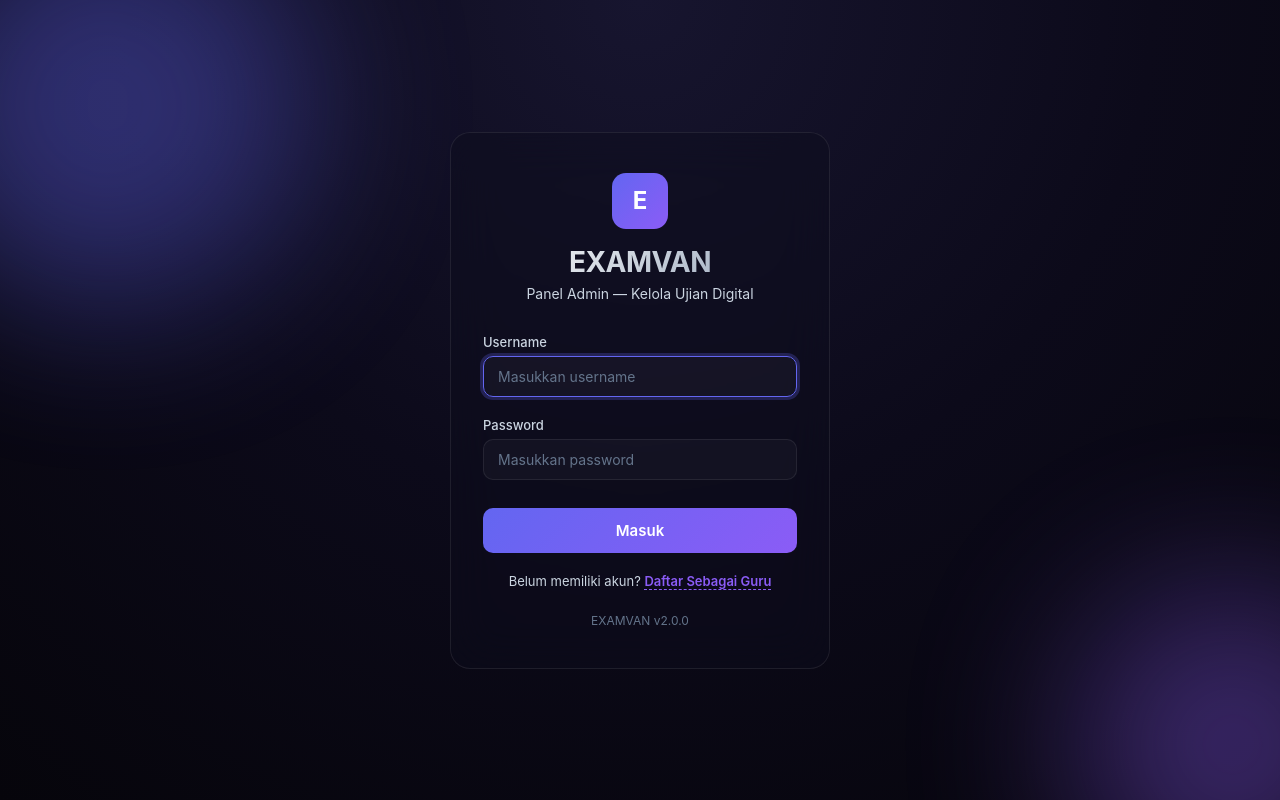
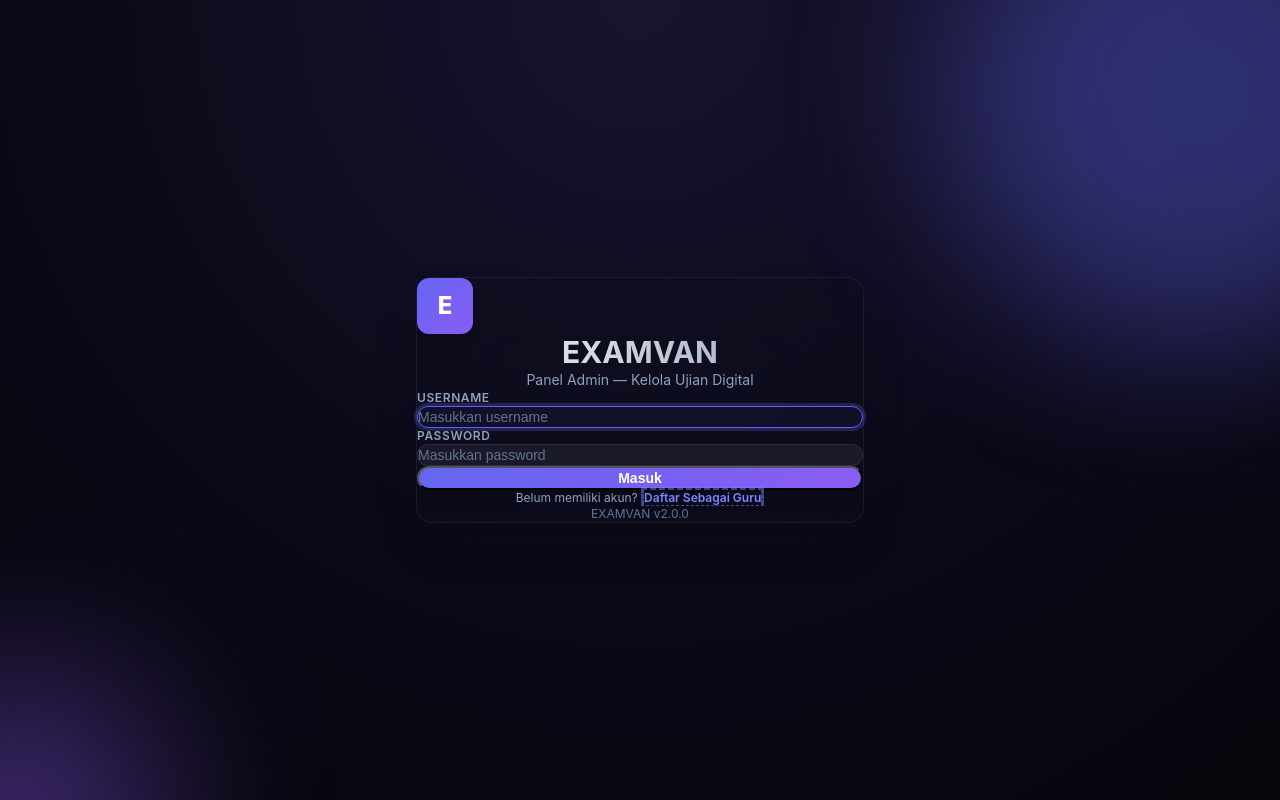
Before and after one commit to amnahwaida/EXAMVAN, a Flask app: page /admin/login in a window 1280 px wide. Run offline with Flask 3, Linux system fonts and the light colour scheme; style sheets or scripts are compiled from the project's sources.

Commit message:
feat: fase 5 tailwind - login page ke tailwind

```diff
--- a/server/templates/login.html
+++ b/server/templates/login.html
@@ -4,47 +4,56 @@
     <meta charset="UTF-8">
     <meta name="viewport" content="width=device-width, initial-scale=1.0">
     <title>EXAMVAN - Admin Login</title>
+    <link rel="stylesheet" href="{{ url_for('static', filename='css/tailwind/output.css') }}?v=2.1.1">
     <link rel="stylesheet" href="{{ url_for('static', filename='css/admin.css') }}">
     <link rel="icon" type="image/png" href="/static/favicon.png">
 </head>
-<body class="login-page">
-    <div class="login-bg">
-        <div class="login-orb login-orb-1"></div>
-        <div class="login-orb login-orb-2"></div>
+<body class="min-h-screen flex items-center justify-center overflow-hidden relative" style="background: radial-gradient(circle at 50% 0%, #17152f, #0c0a1a 50%, #06050b);">
+    <div class="absolute inset-0 overflow-hidden pointer-events-none">
+        <div class="absolute -top-40 -right-40 w-[500px] h-[500px] rounded-full opacity-40" style="background: var(--primary); filter: blur(80px); animation: orbFloat 8s ease-in-out infinite;"></div>
+        <div class="absolute -bottom-40 -left-40 w-[300px] h-[300px] rounded-full opacity-40" style="background: #8b5cf6; filter: blur(80px); animation: orbFloat 8s ease-in-out infinite; animation-delay: -4s;"></div>
     </div>
-    <div class="login-container">
-        <div class="login-card">
-            <div class="login-header">
-                <div class="login-logo">E</div>
-                <h1>EXAMVAN</h1>
-                <p class="login-subtitle">Panel Admin — Kelola Ujian Digital</p>
+    <div class="relative z-10 w-full max-w-md px-5">
+        <div class="bg-[rgba(15,15,30,0.45)] backdrop-blur-2xl border border-[rgba(255,255,255,0.06)] rounded-2xl p-8 md:p-10 shadow-2xl animate-[fadeUp_0.6s_ease]">
+            <div class="text-center mb-8">
+                <div class="w-14 h-14 mx-auto mb-4 rounded-xl flex items-center justify-center text-white text-2xl font-extrabold shadow-lg" style="background: linear-gradient(135deg, #6366f1, #8b5cf6);">E</div>
+                <h1 class="text-3xl font-bold bg-gradient-to-r from-white to-slate-400 bg-clip-text text-transparent">EXAMVAN</h1>
+                <p class="text-sm text-slate-400 mt-1.5">Panel Admin — Kelola Ujian Digital</p>
             </div>
             {% with messages = get_flashed_messages(with_categories=true) %}
             {% if messages %}
-            <div class="flash-messages">
+            <div class="mb-5 space-y-2">
                 {% for category, message in messages %}
-                <div class="flash-msg flash-{{ category }}">{{ message }}</div>
+                <div class="px-4 py-3 rounded-lg text-sm font-medium
+                    {% if category == 'error' %}bg-red-500/10 text-red-400 border border-red-500/20
+                    {% elif category == 'success' %}bg-emerald-500/10 text-emerald-400 border border-emerald-500/20
+                    {% elif category == 'warning' %}bg-amber-500/10 text-amber-400 border border-amber-500/20
+                    {% else %}bg-blue-500/10 text-blue-400 border border-blue-500/20{% endif %}">{{ message }}</div>
                 {% endfor %}
             </div>
             {% endif %}
             {% endwith %}
-            <form method="POST" action="{{ url_for('admin_login') }}" class="login-form">
-                <div class="form-group">
-                    <label for="username">Username</label>
-                    <input type="text" id="username" name="username" placeholder="Masukkan username" required autofocus>
+            <form method="POST" action="{{ url_for('admin_login') }}" class="space-y-5">
+                <div class="space-y-1.5">
+                    <label for="username" class="block text-xs font-semibold uppercase tracking-wider text-slate-400">Username</label>
+                    <input type="text" id="username" name="username" placeholder="Masukkan username" required autofocus
+                        class="w-full px-4 py-3 bg-[rgba(255,255,255,0.06)] border border-[rgba(255,255,255,0.08)] rounded-xl text-white text-sm outline-none transition-all duration-200 placeholder:text-slate-500 focus:border-indigo-500 focus:bg-[rgba(99,102,241,0.05)] focus:shadow-[0_0_0_3px_rgba(99,102,241,0.25)]">
                 </div>
-                <div class="form-group">
-                    <label for="password">Password</label>
-                    <input type="password" id="password" name="password" placeholder="Masukkan password" required>
+                <div class="space-y-1.5">
+                    <label for="password" class="block text-xs font-semibold uppercase tracking-wider text-slate-400">Password</label>
+                    <input type="password" id="password" name="password" placeholder="Masukkan password" required
+                        class="w-full px-4 py-3 bg-[rgba(255,255,255,0.06)] border border-[rgba(255,255,255,0.08)] rounded-xl text-white text-sm outline-none transition-all duration-200 placeholder:text-slate-500 focus:border-indigo-500 focus:bg-[rgba(99,102,241,0.05)] focus:shadow-[0_0_0_3px_rgba(99,102,241,0.25)]">
                 </div>
-                <button type="submit" class="btn-login">Masuk</button>
+                <button type="submit"
+                    class="w-full py-3.5 px-6 rounded-xl text-white font-semibold text-sm shadow-lg transition-all duration-200 active:scale-[0.97] hover:shadow-indigo-500/25"
+                    style="background: linear-gradient(135deg, #6366f1, #8b5cf6);">Masuk</button>
             </form>
-            <div style="text-align: center; margin-top: 20px;">
-                <p style="color: var(--text-secondary); font-size: 13px;">
-                    Belum memiliki akun? <a href="{{ url_for('register') }}" style="color: var(--accent); text-decoration: none; font-weight: 600; border-bottom: 1px dashed var(--accent);">Daftar Sebagai Guru</a>
+            <div class="text-center mt-6">
+                <p class="text-xs text-slate-400">
+                    Belum memiliki akun? <a href="{{ url_for('register') }}" class="text-indigo-400 font-semibold no-underline border-b border-dashed border-indigo-400/50 hover:text-indigo-300">Daftar Sebagai Guru</a>
                 </p>
             </div>
-            <div class="login-footer"><p>EXAMVAN v2.0.0</p></div>
+            <div class="text-center mt-6 text-xs text-slate-500"><p>EXAMVAN v2.0.0</p></div>
         </div>
     </div>
 </body>
```
